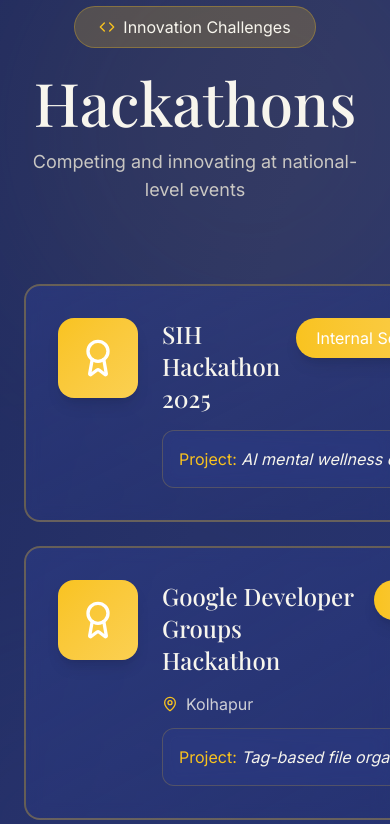
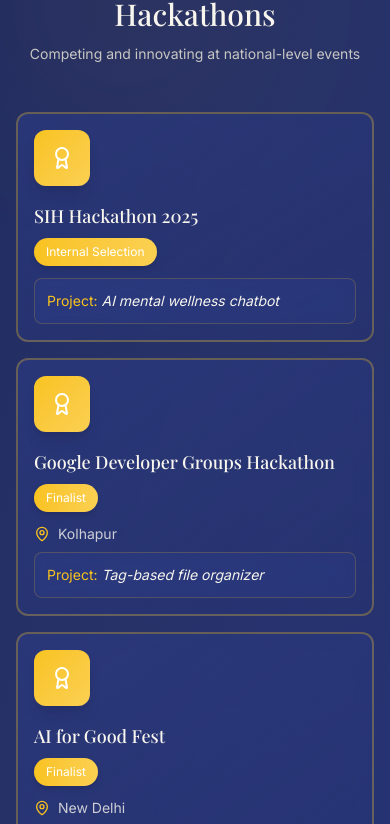
Before and after one commit to CoderShivakumar/folio-port, a React (Vite) app: page / in a window 390 px wide. Shown: the part 3238-4062 px from the top of the page. Built offline with nearby package versions, Linux system fonts and the light colour scheme; a web font is replaced by a local one.

Commit message:
Refactor Hackathons component layout and styles
Updated styling and layout for the Hackathons component, including adjustments to padding, margins, and background elements. Enhanced responsiveness for various screen sizes.

```diff
--- a/src/app/components/Hackathons.tsx
+++ b/src/app/components/Hackathons.tsx
@@ -4,10 +4,21 @@
 
 export function Hackathons() {
   return (
-    <section id="hackathons" className="py-32 px-6 bg-gradient-to-br from-[hsl(230,50%,25%)] via-[hsl(230,45%,28%)] to-[hsl(230,50%,30%)] relative overflow-hidden">
+    <section
+      id="hackathons"
+      className="py-16 sm:py-24 md:py-32 px-4 sm:px-6 bg-gradient-to-br from-[hsl(230,50%,25%)] via-[hsl(230,45%,28%)] to-[hsl(230,50%,30%)] relative overflow-hidden"
+    >
+      {/* Background */}
       <div className="absolute inset-0 opacity-30">
-        <div className="absolute top-0 left-0 w-[500px] h-[500px] bg-[hsl(45,95%,55%)]/20 rounded-full blur-[100px]"></div>
-        <div className="absolute bottom-0 right-0 w-[600px] h-[600px] bg-[hsl(230,50%,40%)]/30 rounded-full blur-[120px]"></div>
+        <div className="absolute top-0 left-0
+        w-[250px] sm:w-[400px] md:w-[500px]
+        h-[250px] sm:h-[400px] md:h-[500px]
+        bg-[hsl(45,95%,55%)]/20 rounded-full blur-[100px]"></div>
+
+        <div className="absolute bottom-0 right-0
+        w-[300px] sm:w-[450px] md:w-[600px]
+        h-[300px] sm:h-[450px] md:h-[600px]
+        bg-[hsl(230,50%,40%)]/30 rounded-full blur-[120px]"></div>
       </div>
 
       <div className="max-w-5xl mx-auto relative z-10">
@@ -17,23 +28,31 @@
           viewport={{ once: true }}
           transition={{ duration: 0.6 }}
         >
-          <div className="text-center mb-20">
+          {/* Header */}
+          <div className="text-center mb-12 sm:mb-16 md:mb-20">
             <motion.div
               initial={{ opacity: 0, y: -10 }}
               whileInView={{ opacity: 1, y: 0 }}
               viewport={{ once: true }}
-              className="inline-flex items-center gap-2 px-6 py-2 bg-[hsl(45,95%,55%)]/20 rounded-full mb-6 border border-[hsl(45,95%,55%)]/30"
+              className="inline-flex items-center gap-2 px-4 sm:px-6 py-2 bg-[hsl(45,95%,55%)]/20 rounded-full mb-4 sm:mb-6 border border-[hsl(45,95%,55%)]/30"
             >
               <Code className="w-4 h-4 text-[hsl(45,95%,55%)]" />
-              <span className="text-[hsl(45,40%,95%)]">Innovation Challenges</span>
+              <span className="text-[hsl(45,40%,95%)] text-sm sm:text-base">
+                Innovation Challenges
+              </span>
             </motion.div>
-            <h2 className="text-6xl md:text-7xl text-[hsl(45,40%,95%)] mb-4">
+
+            <h2 className="text-3xl sm:text-4xl md:text-6xl lg:text-7xl text-[hsl(45,40%,95%)] mb-3 sm:mb-4">
               Hackathons
             </h2>
-            <p className="text-[hsl(45,40%,90%)]/80 text-lg">Competing and innovating at national-level events</p>
+
+            <p className="text-[hsl(45,40%,90%)]/80 text-sm sm:text-base md:text-lg px-2">
+              Competing and innovating at national-level events
+            </p>
           </div>
 
-          <div className="grid gap-6">
+          {/* Cards */}
+          <div className="grid gap-4 sm:gap-6">
             {hackathons.map((hackathon, index) => (
               <motion.div
                 key={hackathon.id}
@@ -41,39 +60,57 @@
                 whileInView={{ opacity: 1, x: 0 }}
                 viewport={{ once: true }}
                 transition={{ delay: index * 0.15, duration: 0.5 }}
-                whileHover={{ scale: 1.02, x: 10 }}
-                className="group p-8 bg-gradient-to-br from-[hsl(230,50%,35%)]/60 to-[hsl(230,50%,30%)]/40 backdrop-blur-sm rounded-2xl border-2 border-[hsl(45,95%,55%)]/30 hover:border-[hsl(45,95%,55%)]/60 transition-all duration-300 hover:shadow-2xl hover:shadow-[hsl(45,95%,55%)]/20"
+                whileHover={{ scale: 1.02 }}
+                className="group p-4 sm:p-6 md:p-8
+                bg-gradient-to-br from-[hsl(230,50%,35%)]/60 to-[hsl(230,50%,30%)]/40
+                backdrop-blur-sm rounded-xl sm:rounded-2xl
+                border-2 border-[hsl(45,95%,55%)]/30
+                hover:border-[hsl(45,95%,55%)]/60
+                transition-all duration-300
+                hover:shadow-xl sm:hover:shadow-2xl
+                hover:shadow-[hsl(45,95%,55%)]/20"
               >
-                <div className="flex items-start gap-6">
+                <div className="flex flex-col sm:flex-row items-start gap-4 sm:gap-6">
+
+                  {/* Icon */}
                   <div className="flex-shrink-0">
-                    <div className="w-20 h-20 rounded-2xl bg-gradient-to-br from-[hsl(45,95%,55%)] to-[hsl(45,95%,65%)] flex items-center justify-center shadow-lg group-hover:scale-110 transition-transform duration-300">
-                      <Award className="w-10 h-10 text-white" />
+                    <div className="w-14 h-14 sm:w-16 sm:h-16 md:w-20 md:h-20 rounded-xl sm:rounded-2xl
+                    bg-gradient-to-br from-[hsl(45,95%,55%)] to-[hsl(45,95%,65%)]
+                    flex items-center justify-center shadow-lg
+                    group-hover:scale-110 transition-transform duration-300">
+                      <Award className="w-6 h-6 sm:w-8 sm:h-8 md:w-10 md:h-10 text-white" />
                     </div>
                   </div>
 
-                  <div className="flex-1">
-                    <div className="flex items-start justify-between gap-4 mb-4">
-                      <h3 className="text-2xl md:text-3xl text-[hsl(45,40%,95%)] group-hover:text-[hsl(45,95%,55%)] transition-colors">
+                  {/* Content */}
+                  <div className="flex-1 w-full">
+                    <div className="flex flex-col sm:flex-row sm:items-start sm:justify-between gap-2 sm:gap-4 mb-3 sm:mb-4">
+
+                      <h3 className="text-lg sm:text-xl md:text-2xl lg:text-3xl text-[hsl(45,40%,95%)] group-hover:text-[hsl(45,95%,55%)] transition-colors">
                         {hackathon.name}
                       </h3>
-                      <span className="px-5 py-2 bg-gradient-to-r from-[hsl(45,95%,55%)] to-[hsl(45,95%,65%)] text-white rounded-full whitespace-nowrap shadow-lg">
+
+                      <span className="self-start sm:self-auto px-3 sm:px-4 md:px-5 py-1.5 sm:py-2 text-xs sm:text-sm
+                      bg-gradient-to-r from-[hsl(45,95%,55%)] to-[hsl(45,95%,65%)]
+                      text-white rounded-full whitespace-nowrap shadow-md">
                         {hackathon.status}
                       </span>
                     </div>
 
                     {hackathon.location && (
-                      <div className="flex items-center gap-2 text-[hsl(45,40%,95%)]/80 mb-3">
+                      <div className="flex items-center gap-2 text-[hsl(45,40%,95%)]/80 mb-2 sm:mb-3 text-sm sm:text-base">
                         <MapPin className="w-4 h-4 text-[hsl(45,95%,55%)]" />
                         <p>{hackathon.location}</p>
                       </div>
                     )}
 
-                    <div className="bg-[hsl(230,50%,35%)]/40 backdrop-blur-sm p-4 rounded-xl border border-[hsl(45,95%,55%)]/20">
-                      <p className="text-[hsl(45,40%,95%)]">
+                    <div className="bg-[hsl(230,50%,35%)]/40 backdrop-blur-sm p-3 sm:p-4 rounded-lg sm:rounded-xl border border-[hsl(45,95%,55%)]/20">
+                      <p className="text-[hsl(45,40%,95%)] text-sm sm:text-base">
                         <span className="text-[hsl(45,95%,55%)]">Project:</span>{' '}
                         <span className="italic">{hackathon.project}</span>
                       </p>
                     </div>
+
                   </div>
                 </div>
               </motion.div>
```
